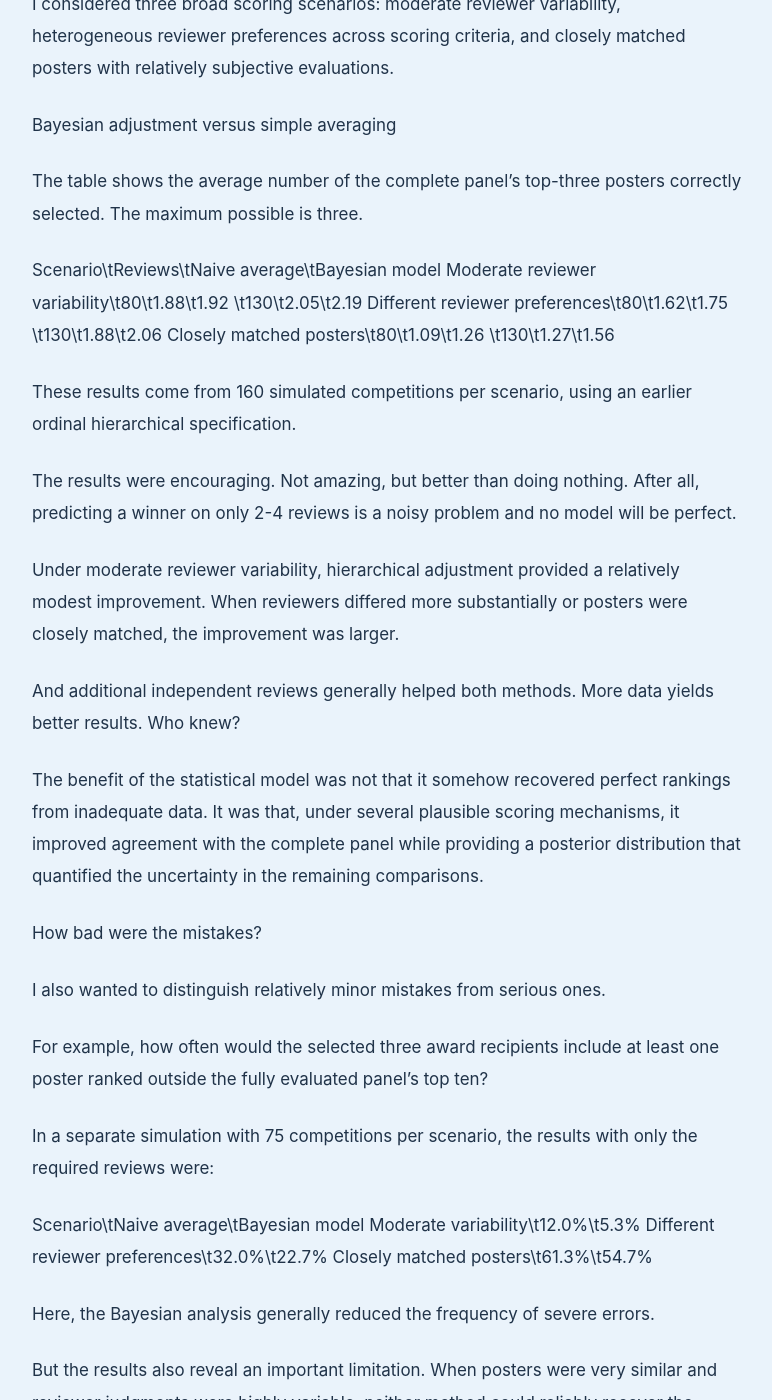
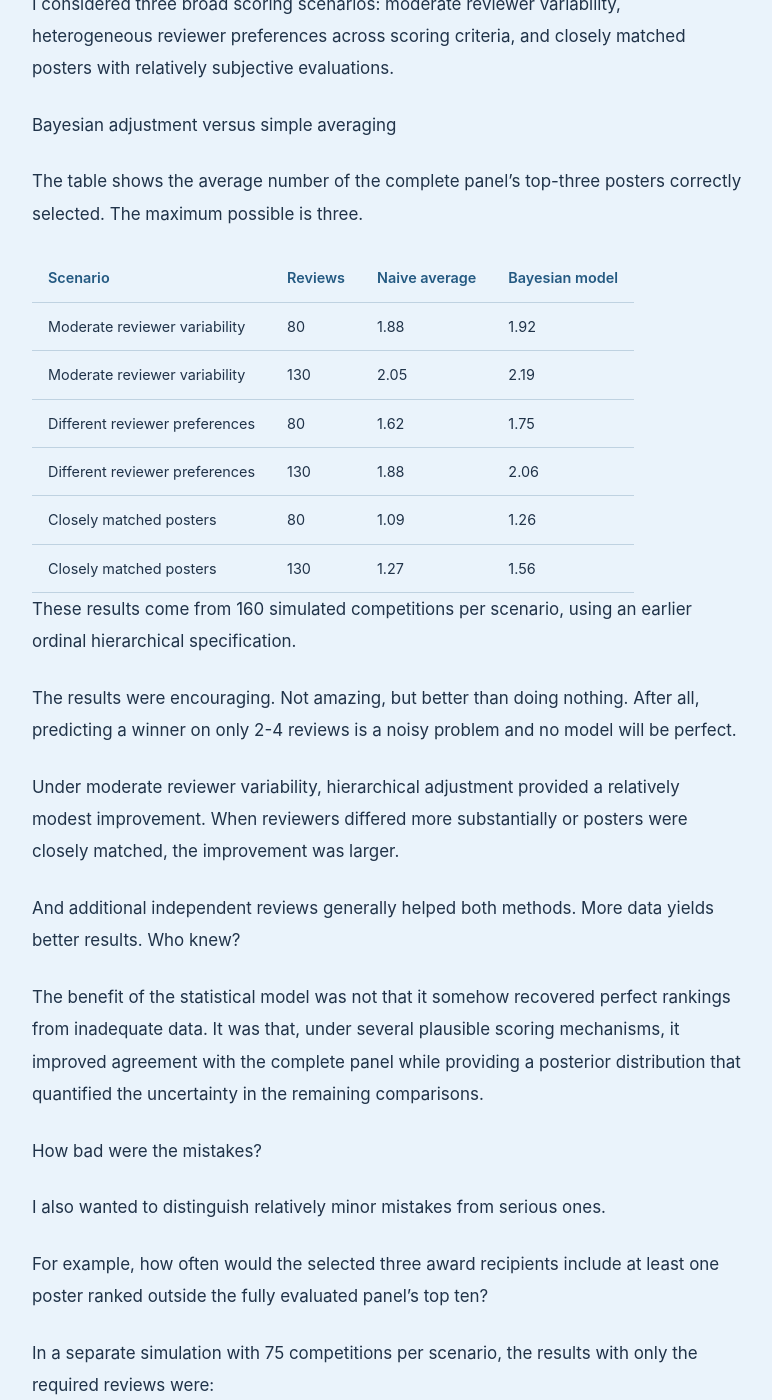
Before and after one commit to NateOConnellPhD/nateoconnell.github.io, a Jekyll site: the page built from _posts/2026-11-11-the-luck-of-the-judge-why-averaging-evaluation-scores-can-be-misleading.md, in a window 1280 px wide and 1400 px high, scrolled down 11589 px. Shown: the whole window, without its empty margins (253-1025 px from the left). Built offline with Jekyll 4.4.1, drawn with Linux system fonts in a browser that asks for light colours; nearby versions of some CDN libraries; some of the changed text lies outside the part shown.

Commit message:
Website editor: The Luck of the Judge: Why Averaging Evaluation Scores Can Be Misleading

```diff
--- a/_posts/2026-11-11-the-luck-of-the-judge-why-averaging-evaluation-scores-can-be-misleading.md
+++ b/_posts/2026-11-11-the-luck-of-the-judge-why-averaging-evaluation-scores-can-be-misleading.md
@@ -145,9 +145,7 @@
 with
 
 $$
-\eta_{ijk}=
-\mu+\alpha_i+\beta_j+\gamma_k+
-\delta_{ik}+\zeta_{jk}+\xi_{ij}.
+\eta_{ijk}=\mu+\alpha_i+\beta_j+\gamma_k+\delta_{ik}+\zeta_{jk}+\xi_{ij}.
 $$
 
 The terms have the following interpretations:
@@ -174,9 +172,7 @@
 
 $$
 P(Y_{ijk}=c\mid\eta_{ijk})
-=
-\Phi(\tau_{kc}-\eta_{ijk})
--
+=\Phi(\tau_{kc}-\eta_{ijk})-
 \Phi(\tau_{k,c-1}-\eta_{ijk}).
 $$
 
@@ -250,11 +246,7 @@
 
 $$
 S_i^{\mathrm{full}}
-=
-\frac{1}{28}
-\sum_{j=1}^{28}
-\sum_{k=1}^{4}
-Y_{ijk}^{\mathrm{full}}.
+=\frac{1}{28}\sum_{j=1}^{28}\sum_{k=1}^{4}Y_{ijk}^{\mathrm{full}}.
 $$
 
 These averages define the ranking that would result from the collective assessments of the actual judging panel.
@@ -276,12 +268,7 @@
 In particular,
 
 $$
-p_{i,3}
-=
-P\left(
-\operatorname{rank}(S_i^{\mathrm{full}})\leq3
-\mid\mathbf Y_{\mathrm{obs}}
-\right).
+p_{i,3}=P\left(\operatorname{rank}(S_i^{\mathrm{full}})\leq3\mid\mathbf Y_{\mathrm{obs}}\right).
 $$
 
 I also calculated \(p_{i,5}\) and \(p_{i,10}\) to be used as a tiebreaker.
@@ -304,15 +291,9 @@
 
 $$
 \begin{aligned}
-E\left[
-|\mathcal S\cap\mathcal T_3|
-\mid\mathbf Y_{\mathrm{obs}}
-\right]
-&=
-\sum_{i\in\mathcal S}
-P(i\in\mathcal T_3\mid\mathbf Y_{\mathrm{obs}})\\
-&=
-\sum_{i\in\mathcal S}p_{i,3}.
+E\left[|\mathcal S\cap\mathcal T_3|\mid\mathbf Y_{\mathrm{obs}}\right]
+&=\sum_{i\in\mathcal S}P(i\in\mathcal T_3\mid\mathbf Y_{\mathrm{obs}})\\
+&=\sum_{i\in\mathcal S}p_{i,3}.
 \end{aligned}
 $$
 
@@ -342,13 +323,14 @@
 
 The table shows the average number of the complete panel’s top-three posters correctly selected. The maximum possible is three.
 
-Scenario\tReviews\tNaive average\tBayesian model
-Moderate reviewer variability\t80\t1.88\t1.92
-\t130\t2.05\t2.19
-Different reviewer preferences\t80\t1.62\t1.75
-\t130\t1.88\t2.06
-Closely matched posters\t80\t1.09\t1.26
-\t130\t1.27\t1.56
+Scenario | Reviews | Naive average | Bayesian model
+--- | --- | --- | ---
+Moderate reviewer variability | 80 | 1.88 | 1.92
+Moderate reviewer variability | 130 | 2.05 | 2.19
+Different reviewer preferences | 80 | 1.62 | 1.75
+Different reviewer preferences | 130 | 1.88 | 2.06
+Closely matched posters | 80 | 1.09 | 1.26
+Closely matched posters | 130 | 1.27 | 1.56
 
 These results come from 160 simulated competitions per scenario, using an earlier ordinal hierarchical specification.
 
@@ -368,10 +350,11 @@
 
 In a separate simulation with 75 competitions per scenario, the results with only the required reviews were:
 
-Scenario\tNaive average\tBayesian model
-Moderate variability\t12.0%\t5.3%
-Different reviewer preferences\t32.0%\t22.7%
-Closely matched posters\t61.3%\t54.7%
+Scenario | Naive average | Bayesian model
+--- | --- | ---
+Moderate variability | 12.0% | 5.3%
+Different reviewer preferences | 32.0% | 22.7%
+Closely matched posters | 61.3% | 54.7%
 
 Here, the Bayesian analysis generally reduced the frequency of severe errors.
 
```
